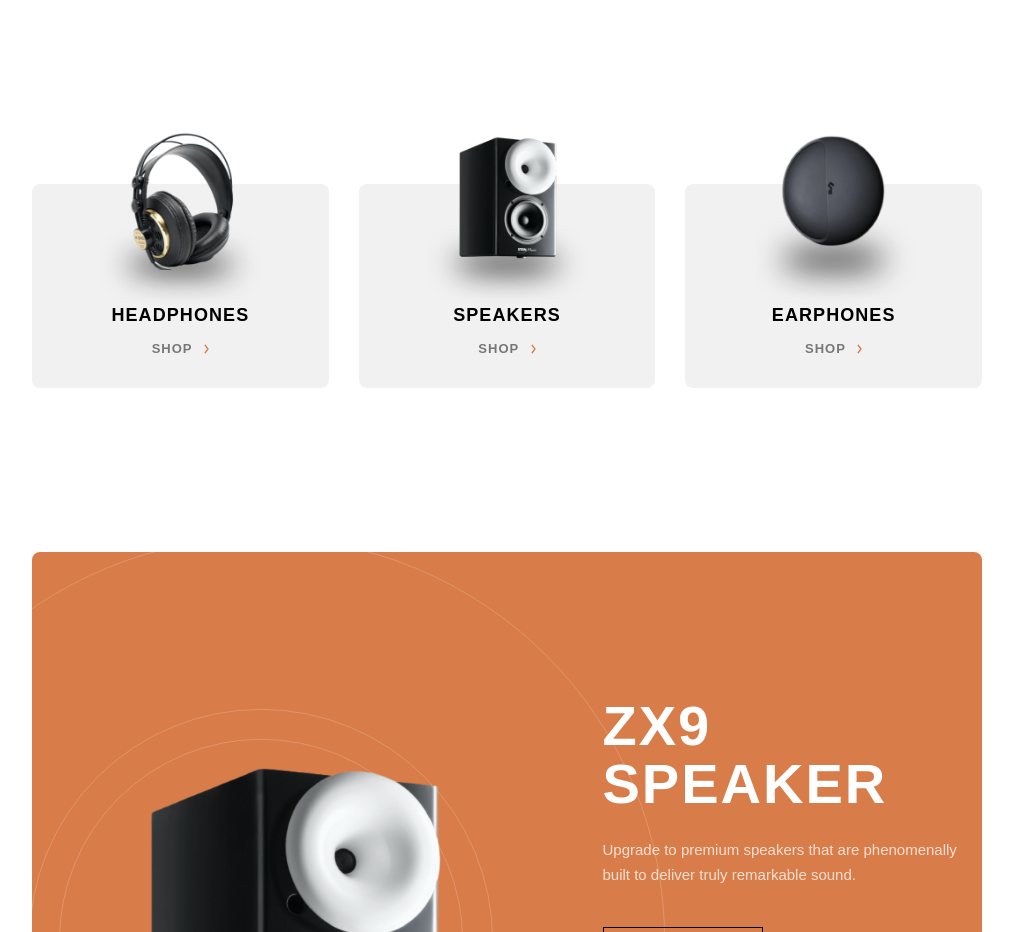
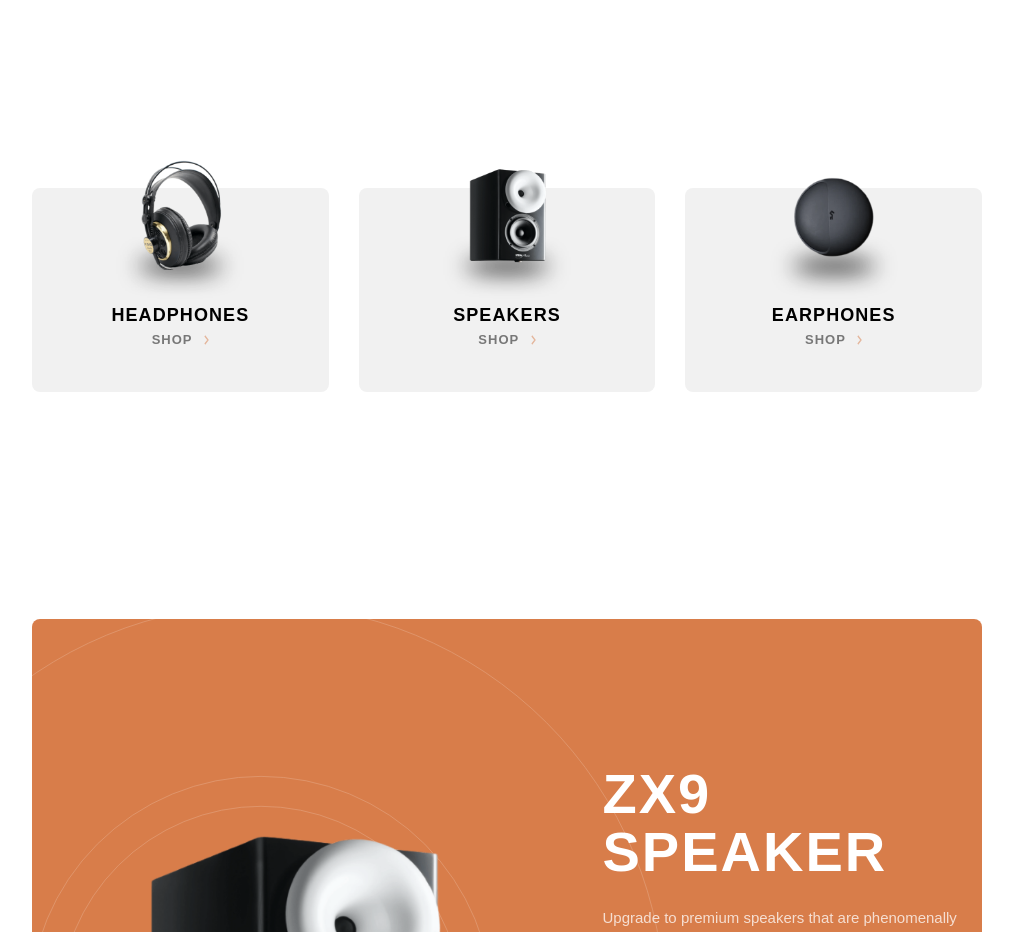
Before and after one commit to smccourtb/audiophile-ecommerce-website, a React (Create React App) app: page / in a window 1280 px wide. Shown: the part 800-1732 px from the top of the page, without its empty margins (133-1146 px from the left). Built offline with nearby package versions, Linux system fonts and the light colour scheme; what @ebay/nice-modal-react would draw is missing.

Commit message:
AUD-27 category link icons too low

```diff
--- a/src/components/CategoryLink.jsx
+++ /dev/null
@@ -1,112 +0,0 @@
-import styled from "styled-components/macro";
-import Caret from "../assets/shared/desktop/icon-arrow-right.svg";
-import { StyledButton } from "../styles/shared-styles";
-
-const CategoryContainer = styled.div`
-  display: flex;
-  flex-direction: column;
-  width: 100%;
-  align-items: center;
-`;
-const CategoryBackground = styled.div`
-  width: 100%;
-  height: 165px;
-  background: #f1f1f1;
-  border-radius: 8px;
-  align-items: center;
-  justify-content: flex-end;
-  display: flex;
-  flex-direction: column;
-
-  @media (min-width: 1024px) {
-    height: 204px;
-  }
-`;
-
-const ShopNowButton = styled(StyledButton)`
-  display: flex;
-  width: 57.32px;
-  justify-content: space-between;
-  align-items: center;
-  border: none;
-  cursor: pointer;
-  padding-bottom: 22px;
-  @media (min-width: 1024px) {
-    padding-bottom: 30px;
-  }
-
-  :hover {
-    background-color: transparent;
-  }
-`;
-
-const ButtonText = styled.span`
-  font-weight: bold;
-  font-size: 13px;
-  line-height: 18px;
-  /* identical to box height */
-  letter-spacing: 1px;
-  text-transform: uppercase;
-  color: #000000;
-  mix-blend-mode: normal;
-  opacity: 0.5;
-
-  :hover {
-    color: #d87d4a;
-  }
-`;
-
-const CategoryTitle = styled.p`
-  font-style: normal;
-  font-weight: bold;
-  line-height: 20px;
-  letter-spacing: 1.07143px;
-  text-transform: uppercase;
-  padding-bottom: 17px;
-
-  @media (min-width: 1024px) {
-    padding-bottom: 15px;
-    font-size: 18px;
-  }
-`;
-
-const CategoryImage = styled.img`
-  margin-bottom: -95px;
-  width: 50%;
-  height: 60%;
-  z-index: 1;
-
-  @media (min-width: 768px) {
-    width: 70%;
-    height: 65%;
-  }
-
-  @media (min-width: 1024px) {
-    width: 65%;
-    height: 70%;
-    margin-bottom: -130px;
-  }
-`;
-
-const CategoryLink = ({ image, title, target }) => {
-  return (
-    <CategoryContainer>
-      <CategoryImage src={image} alt={title} />
-
-      <CategoryBackground>
-        <CategoryTitle>{title}</CategoryTitle>
-        <ShopNowButton to={target}>
-          <ButtonText>Shop</ButtonText>
-          <img
-            style={{ height: "10px", width: "5px" }}
-            src={Caret}
-            alt="shop-now-arrow"
-            aria-hidden={true}
-          />
-        </ShopNowButton>
-      </CategoryBackground>
-    </CategoryContainer>
-  );
-};
-
-export default CategoryLink;
--- a/src/components/categoryLink/CategoryLinks.jsx
+++ b/src/components/CategoryLinks.jsx
@@ -1,14 +1,14 @@
-import CategoryLink from "../CategoryLink";
-import HeadphoneImage from "../../assets/shared/desktop/image-category-thumbnail-headphones.png";
-import SpeakerImage from "../../assets/shared/desktop/image-category-thumbnail-speakers.png";
-import EarphoneImage from "../../assets/shared/desktop/image-category-thumbnail-earphones.png";
+import CategoryLink from "./categoryLinks/CategoryLink";
+import HeadphoneImage from "../assets/shared/desktop/image-category-thumbnail-headphones.png";
+import SpeakerImage from "../assets/shared/desktop/image-category-thumbnail-speakers.png";
+import EarphoneImage from "../assets/shared/desktop/image-category-thumbnail-earphones.png";
 import styled from "styled-components/macro";
 
 const CategoryContainer = styled.div`
   display: flex;
-  gap: 16px;
+  gap: 68px;
   flex-direction: column;
-
+  padding: 56px 0 67px;
   @media (min-width: 768px) {
     flex-direction: row;
     gap: 10px;
@@ -19,9 +19,9 @@
   }
 `;
 
-const CategoryLinks = ({ menu }) => {
+const CategoryLinks = () => {
   return (
-    <CategoryContainer menu>
+    <CategoryContainer>
       <CategoryLink
         image={HeadphoneImage}
         title={"Headphones"}
--- a/src/components/DropDownMenu.jsx
+++ b/src/components/DropDownMenu.jsx
@@ -1,4 +1,4 @@
-import CategoryLinks from "./categoryLink/CategoryLinks";
+import CategoryLinks from "./CategoryLinks";
 import NiceModal, { useModal } from "@ebay/nice-modal-react";
 import { ModalBackground, ModalContainer } from "./CartModal";
 
--- /dev/null
+++ b/src/components/categoryLinks/CategoryLink.jsx
@@ -0,0 +1,80 @@
+import styled from "styled-components/macro";
+import Caret from "../../assets/shared/desktop/icon-arrow-right.svg";
+import { StyledButton } from "../../styles/shared-styles";
+
+const CategoryContainer = styled.div`
+  display: flex;
+  flex-direction: column;
+  align-items: center;
+  justify-content: flex-end;
+  width: 100%;
+  height: 165px;
+  background: #f1f1f1;
+  border-radius: 8px;
+  padding: 22px;
+  @media (min-width: 1024px) {
+    height: 204px;
+  }
+`;
+
+const CategoryImage = styled.img`
+  width: 10em;
+  z-index: 1;
+`;
+const CategoryTitle = styled.p`
+  font-style: normal;
+  font-weight: bold;
+  line-height: 20px;
+  letter-spacing: 1.07143px;
+  text-transform: uppercase;
+  padding: 0 0 17px;
+  @media (min-width: 1024px) {
+    padding-bottom: 15px;
+    font-size: 18px;
+  }
+`;
+const ShopButton = styled(StyledButton)`
+  display: flex;
+  width: 57.32px;
+  height: 18px;
+  justify-content: space-between;
+  align-items: center;
+  border: none;
+  cursor: pointer;
+  font-weight: bold;
+  font-size: 13px;
+  line-height: 18px;
+  letter-spacing: 1px;
+  text-transform: uppercase;
+  color: #000000;
+  mix-blend-mode: normal;
+  opacity: 0.5;
+  @media (min-width: 1024px) {
+    padding-bottom: 30px;
+  }
+
+  :hover {
+    background-color: transparent;
+    color: #d87d4a;
+  }
+`;
+
+const CategoryLink = ({ image, title, target }) => {
+  return (
+    <CategoryContainer>
+      <CategoryImage src={image} alt={title} />
+      <CategoryTitle>{title}</CategoryTitle>
+      <ShopButton to={target}>
+        Shop
+        <img
+          style={{ height: "10px", width: "5px" }}
+          src={Caret}
+          alt="shop-now-arrow"
+          aria-hidden={true}
+        />
+      </ShopButton>
+    </CategoryContainer>
+  );
+};
+
+export default CategoryLink;
--- a/src/pages/CategoryPage.jsx
+++ b/src/pages/CategoryPage.jsx
@@ -2,7 +2,7 @@
 import SubheaderSimple from "../components/SubheaderSimple";
 import ProductCategory from "./categoryPage/ProductCategory";
 import Story from "../components/Story";
-import CategoryLinks from "../components/categoryLink/CategoryLinks";
+import CategoryLinks from "../components/CategoryLinks";
 import { useLayoutEffect } from "react";
 
 const CategoryPage = ({ data }) => {
--- a/src/pages/Home.jsx
+++ b/src/pages/Home.jsx
@@ -1,5 +1,5 @@
 import Subheader from "./home/Subheader";
-import CategoryLinks from "../components/categoryLink/CategoryLinks";
+import CategoryLinks from "../components/CategoryLinks";
 
 import FeaturedProducts from "./home/FeaturedProducts";
 import Story from "../components/Story";
--- a/src/pages/ProductDetail.jsx
+++ b/src/pages/ProductDetail.jsx
@@ -15,7 +15,7 @@
 import ProductComponents from "./productDetail/ProductComponents";
 import Gallery from "./productDetail/Gallery";
 import OtherProducts from "./productDetail/OtherProducts";
-import CategoryLinks from "../components/categoryLink/CategoryLinks";
+import CategoryLinks from "../components/CategoryLinks";
 import Story from "../components/Story";
 import useCount from "../hooks/useCount";
 
```
Also changed, not shown: src/App.js (+6 -1 lines).
